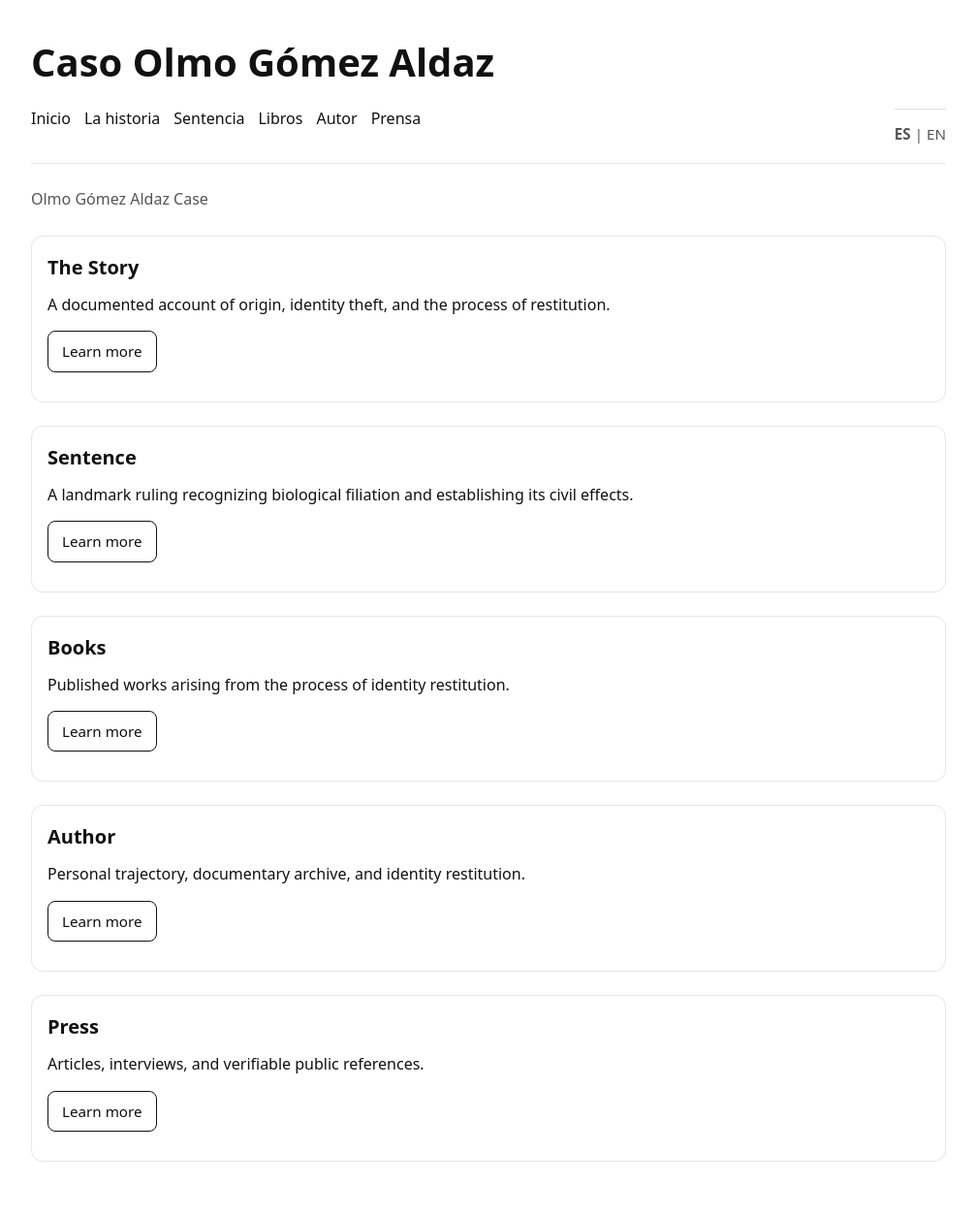
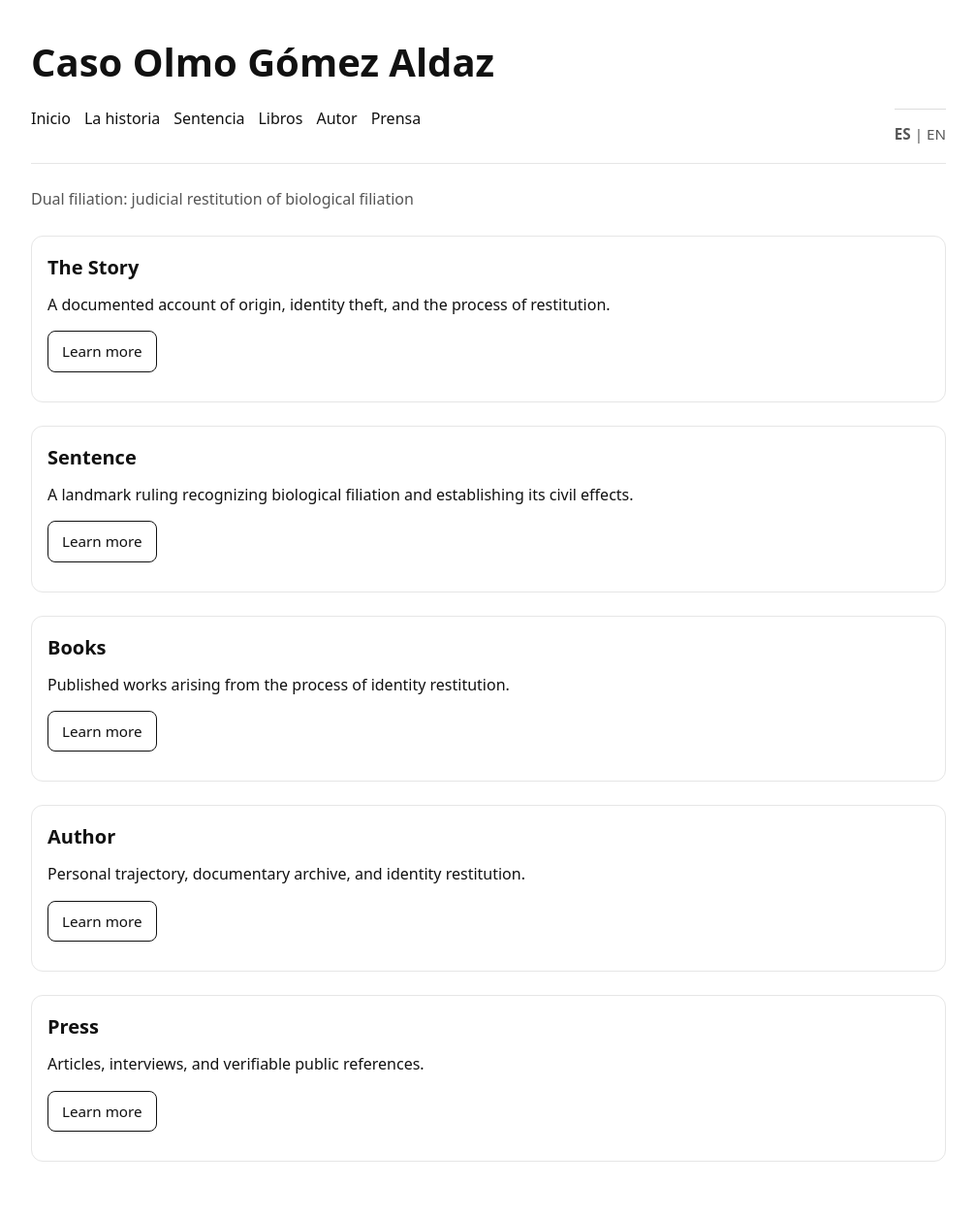
Before and after one commit to olmogaldaz/olmogaldaz.github.io, a Jekyll site: the page built from en/index.html, in a window 1280 px wide. Shown: the whole page at 97% size, without its empty margins (136-1143 px from the left). Built offline with Jekyll 4.4.1, drawn with Linux system fonts in a browser that asks for light colours.

Commit message:
Update index.html

```diff
--- a/en/index.html
+++ b/en/index.html
@@ -9,7 +9,7 @@ description: Documented case of identity theft at birth and judicial restitution
   <div class="wrap">
     <header id="site-header"></header>
     <h1 class="page-title subtle">
-      Olmo Gómez Aldaz Case
+      Dual filiation: judicial restitution of biological filiation
     </h1>
     <main>
 
```
